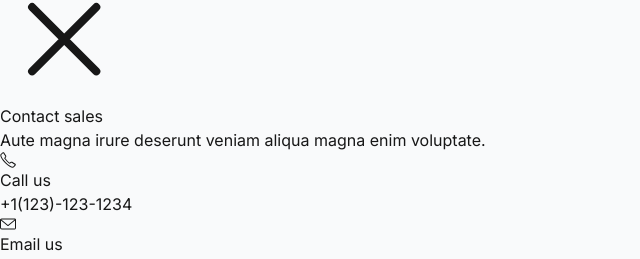
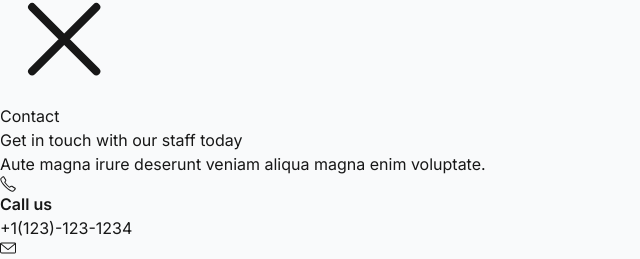
Before and after one commit to eteen12/1st-template, a Next.js app: page /contact in a window 1280 px wide. Shown: the part 529-788 px from the top of the page, without its empty margins (0-640 px from the left). Built offline with nearby package versions, Linux system fonts and the light colour scheme.

Commit message:
contact section complete

```diff
--- a/src/app/contact/page.jsx
+++ b/src/app/contact/page.jsx
@@ -24,26 +24,29 @@ const contactInfo = [
 
 export default function Page() {
   return (
-    <div className="overflow-hidden bg-white  py-24 mb-20">
+    <div className="overflow-hidden bg-white  py-24 mb-20 ">
       <div className="mx-auto max-w-7xl md:px-6 lg:px-8">
         <div className="grid grid-cols-1 gap-x-8  sm:gap-y-20 lg:grid-cols-2 lg:items-start">
-          <div className="isolate bg-white px-6 py-24 sm:py-32 lg:px-8 -mt-20">
-            <div className="mx-auto text-center lg:text-left">
+          <div className="isolate bg-white px-6 py-24 sm:py-32 lg:px-8 -mt-20 md:grid md:grid-cols-2 lg:block">
+            <div className="mx-auto text-left">
+              <h2 className="text-base font-semibold leading-7 text-indigo-600">
+               Contact
+              </h2>
               <h2 className="text-balance text-4xl font-semibold tracking-tight text-gray-900 sm:text-5xl">
-                Contact sales
+                Get in touch with our staff today
               </h2>
               <p className="mt-2 text-lg/8 text-gray-600">
                 Aute magna irure deserunt veniam aliqua magna enim voluptate.
               </p>
             </div>
-            <div className="mx-auto mt-20 space-y-16 ">
+            <div className="mx-auto mt-20 md:mt-0 lg:mt-10 space-y-8 ">
               {contactInfo.map((item) => (
                 <div key={item.id} className="flex gap-x-6">
                   <div className="flex h-16 w-16 shrink-0 items-center justify-center bg-indigo-500">
                     {item.icon}
                   </div>
                   <div>
-                    <h3 className="text-base/7 font-semibold text-gray-900">
+                    <h3 className="text-base/7 font-semibold text-gray-900 bold">
                       {item.title}
                     </h3>
                     <p className="mt-2 text-base/7 text-gray-600">
@@ -55,7 +58,7 @@ export default function Page() {
             </div>
           </div>
 
-          <div className="px-6 lg:px-0 lg:pr-4 lg:pt-4 mx-aut -mt-3 w-full">
+          <div className="px-6 lg:px-0 lg:pr-4 lg:pt-4 mx-auto -mt-20 md:mt-3 w-full">
             <div className="relative pb-24 pt-20 sm:pb-32 px-6 lg:px-8 max-w-2xl h-full w-full mx-auto">
               <div className="absolute top-12 right-32 lg:right-36 inset-0 bg-indigo-500 z-0 mx-auto h-[600px] w-[90%] lg:w-[90%] "></div>
               <div className=" bg-white p-8 ring-1 ring-gray-200 relative z-20  lg:ml-0 shadow-lg h-[600px] w-full">
```
